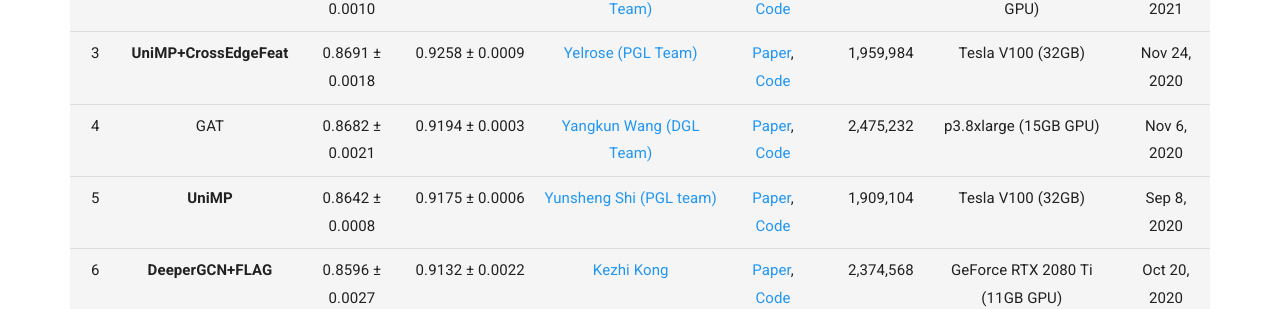
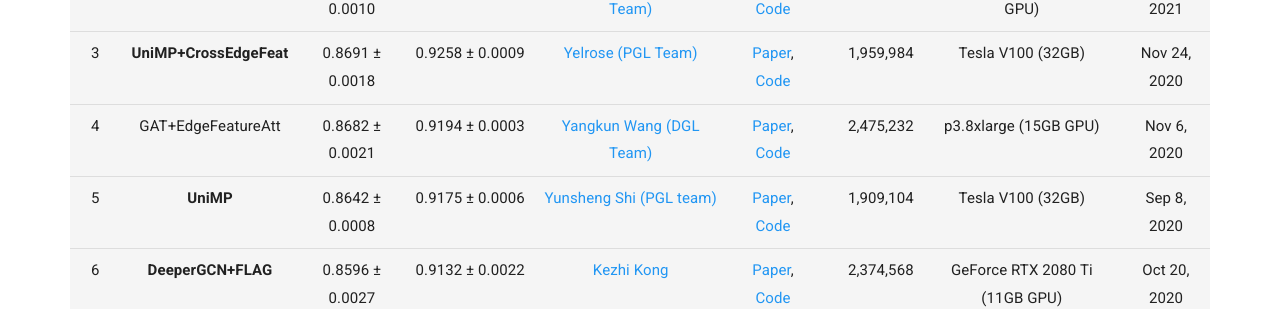
Before and after one commit to snap-stanford/ogb-web, a Jekyll site: the page built from _docs/leaderboard/leader_nodeprop.md, in a window 1280 px wide and 900 px high, scrolled down 3067 px. Shown: the part 143-452 px from the top of the window. Built offline with Jekyll 4.4.1, drawn with Linux system fonts in a browser that asks for light colours.

Commit message:
updateleaderboard

```diff
--- a/_docs/leaderboard/leader_nodeprop.md
+++ b/_docs/leaderboard/leader_nodeprop.md
@@ -71,7 +71,7 @@ The **bold** method name indicates that the implementation is **official** (by t
 |  1  |  GAT + labels + node2vec  | 0.8711 ± 0.0007   | 0.9217 ± 0.0011 | [Huixuan Chi](mailto:1520655940@qq.com) | [Paper](https://arxiv.org/abs/1710.10903), [Code](https://github.com/ytchx1999/PyG-OGB-Tricks/tree/main/DGL-ogbn-proteins) | 6,360,470 | Tesla V100 (32GB) | Jun 7, 2021 |
 |  2  |  **GIPA**  | 0.8700 ± 0.0010   | 0.9187 ± 0.0003 |[Qinkai Zheng (GeaLearn Team)](mailto:qinkai.zheng1028@gmail.com) | [Paper](https://arxiv.org/abs/2105.06035), [Code](https://github.com/yongchao-liu/gipa) | 4,831,056 | GeForce Titan RTX (24GB GPU) | May 13, 2021 |
 |  3  |  **UniMP+CrossEdgeFeat**  | 0.8691 ± 0.0018   | 0.9258 ± 0.0009 |[Yelrose (PGL Team)](mailto:huangzhengjie@baidu.com) | [Paper](https://arxiv.org/pdf/2009.03509.pdf), [Code](https://github.com/PaddlePaddle/PGL/tree/main/ogb_examples/nodeproppred/ogbn-proteins/unimp_cross_feat) | 1,959,984 | Tesla V100 (32GB) | Nov 24, 2020 |
-|  4  |  GAT  | 0.8682 ± 0.0021   | 0.9194 ± 0.0003 | [Yangkun Wang (DGL Team)](mailto:espylapiza@gmail.com) | [Paper](https://arxiv.org/abs/1710.10903), [Code](https://github.com/Espylapiza/dgl/tree/master/examples/pytorch/ogb/ogbn-proteins) | 2,475,232 | p3.8xlarge (15GB GPU) | Nov 6, 2020 |
+|  4  |  GAT+EdgeFeatureAtt  | 0.8682 ± 0.0021   | 0.9194 ± 0.0003 | [Yangkun Wang (DGL Team)](mailto:espylapiza@gmail.com) | [Paper](https://arxiv.org/abs/2103.13355), [Code](https://github.com/Espylapiza/dgl/tree/master/examples/pytorch/ogb/ogbn-proteins) | 2,475,232 | p3.8xlarge (15GB GPU) | Nov 6, 2020 |
 |  5  |  **UniMP**  | 0.8642 ± 0.0008   | 0.9175 ± 0.0006 |[Yunsheng Shi (PGL team)](mailto:shiyunsheng01@baidu.com) | [Paper](https://arxiv.org/pdf/2009.03509.pdf), [Code](https://github.com/PaddlePaddle/PGL/tree/main/ogb_examples/nodeproppred/unimp) | 1,909,104 | Tesla V100 (32GB) | Sep 8, 2020 |
 |  6  |  **DeeperGCN+FLAG**  | 0.8596 ± 0.0027   | 0.9132 ± 0.0022 |[Kezhi Kong](mailto:kong@cs.umd.edu) | [Paper](https://arxiv.org/abs/2010.09891), [Code](https://github.com/devnkong/FLAG) | 2,374,568 | GeForce RTX 2080 Ti (11GB GPU) | Oct 20, 2020 |
 |  7  |  **DeeperGCN**  | 0.8580 ± 0.0017   | 0.9106 ± 0.0016 |[Guohao Li - DeepGCNs.org](mailto:guohao.li@kaust.edu.sa) | [Paper](https://arxiv.org/abs/2006.07739), [Code](https://github.com/lightaime/deep_gcns_torch/tree/master/examples/ogb) | 2,374,568 | NVIDIA Tesla V100 (32GB GPU) | Jun 16, 2020 |
```
